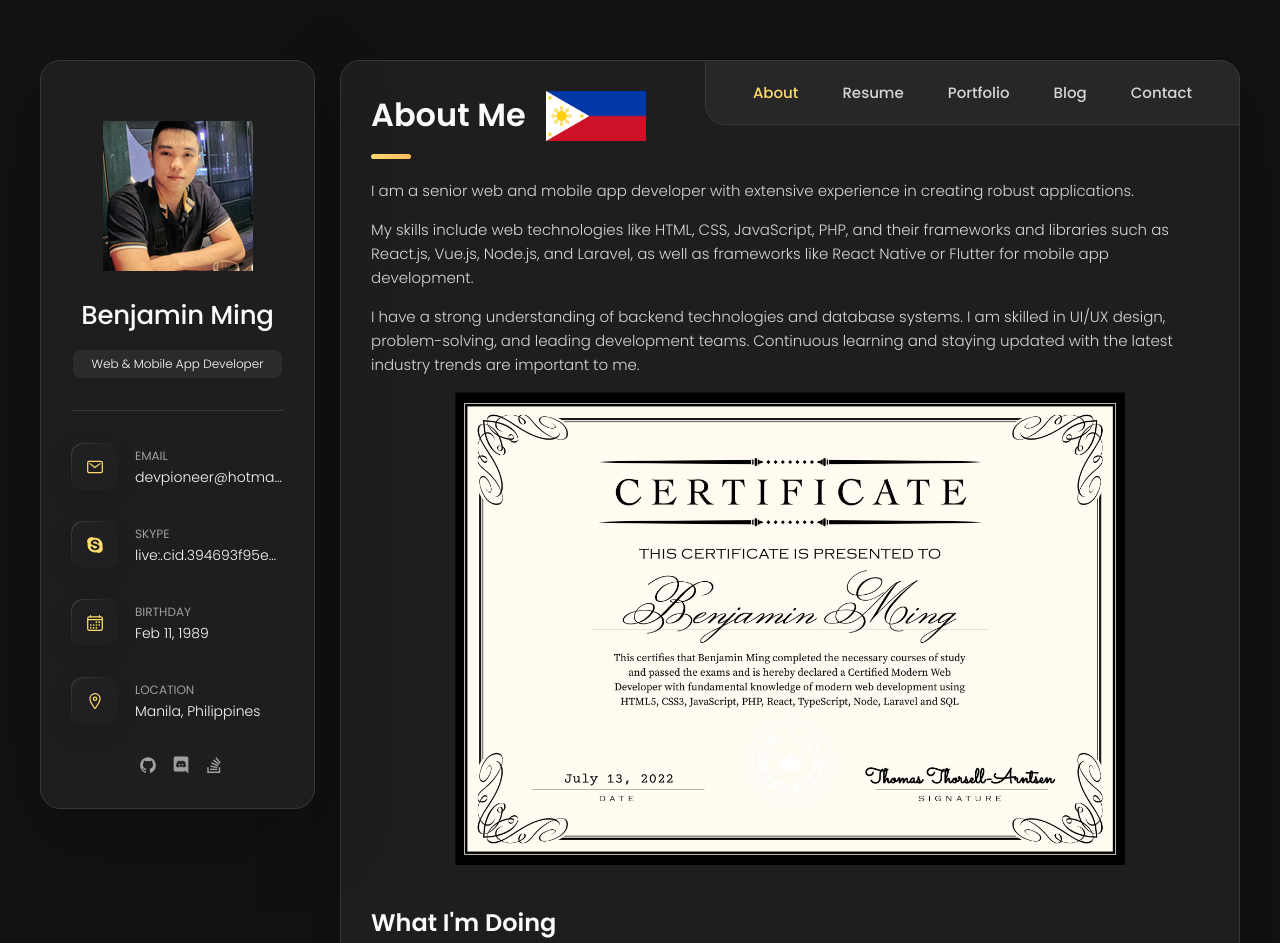
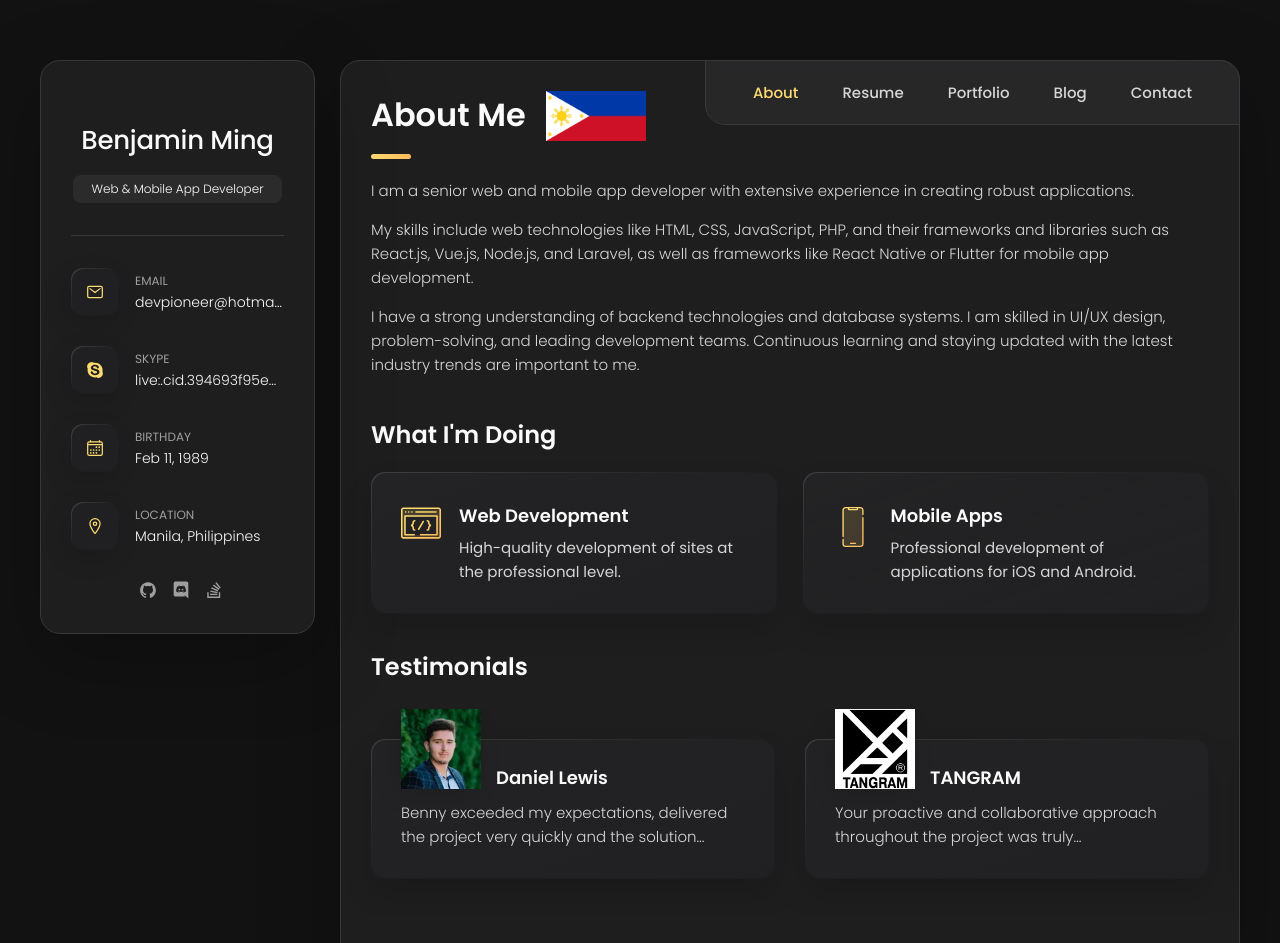
Before and after one commit to DevPioneer007/DevPioneer007, a plain HTML site: page index.html in a window 1280 px wide. Shown: the top 943 px of the page. Drawn offline with nearby package versions, Linux system fonts and the light colour scheme.

Commit message:
[update] removed images

```diff
--- a/index.html
+++ b/index.html
@@ -23,13 +23,13 @@
     <main>
       <aside class="sidebar" data-sidebar>
         <div class="sidebar-info">
-          <figure class="avatar-box">
+          <!-- <figure class="avatar-box">
             <img
               src="./assets/images/benny(150X150).jpg"
               alt="Richard hanrick"
               width="80"
             />
-          </figure>
+          </figure> -->
 
           <div class="info-content">
             <h1 class="name" title="Richard hanrick">Benjamin Ming</h1>
@@ -172,9 +172,9 @@
               leading development teams. Continuous learning and staying updated
               with the latest industry trends are important to me.
             </p>
-            <div class="flex justify-center">
+            <!-- <div class="flex justify-center">
               <img src="./assets/images/certificate.jpg" alt="" class="w-80" />
-            </div>
+            </div> -->
           </section>
 
           <section class="service">
@@ -427,7 +427,7 @@
               </li>
             </ol>
 
-            <div class="" style="display: flex; justify-content: center">
+            <!-- <div class="" style="display: flex; justify-content: center">
               <div
                 style="
                   border: 2px solid #de9b72;
@@ -490,7 +490,7 @@
                   </div>
                 </div>
               </div>
-            </div>
+            </div> -->
           </section>
 
           <section class="timeline">
```
